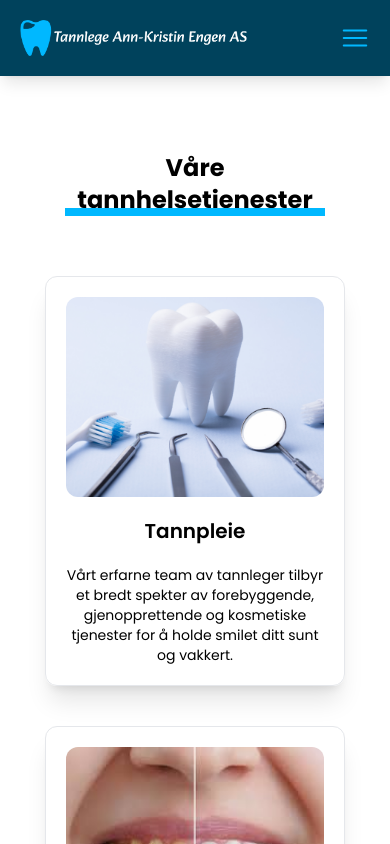
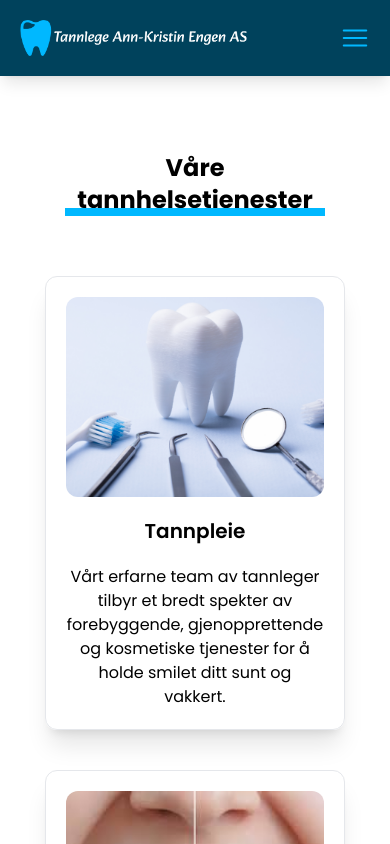
Before and after one commit to MastooraTurkmen/tannglege-engen-as, a Next.js app: page /Tjenester in a window 390 px wide. Shown: the top 844 px of the page. Built offline with nearby package versions, Linux system fonts and the light colour scheme; a web font is replaced by a local one.

Commit message:
makes some changes

```diff
--- a/components/ServicesComponents.jsx
+++ b/components/ServicesComponents.jsx
@@ -16,7 +16,7 @@ const ServicesComponents = () => {
               alt={title}
             />
             <h2 className="lg:text-2xl text-xl my-5 font-semibold">{title}</h2>
-            <p className="text-sm lg:text-base">{description}</p>
+            <p className="text-base lg:text-base">{description}</p>
           </div>
         );
       })}
```
